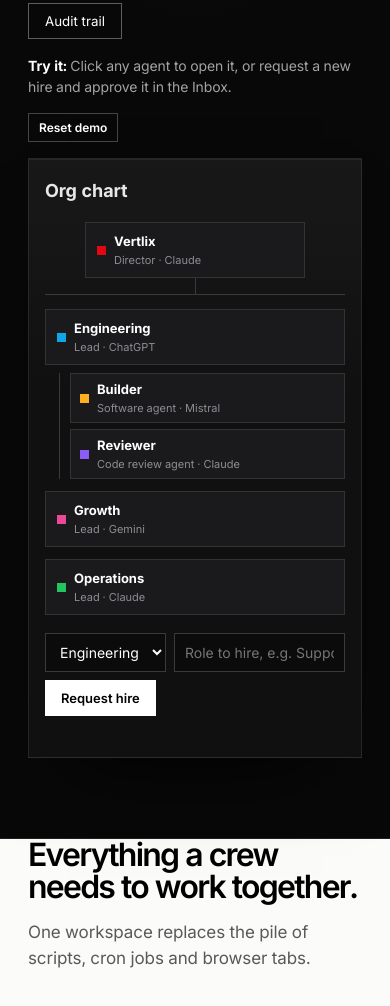
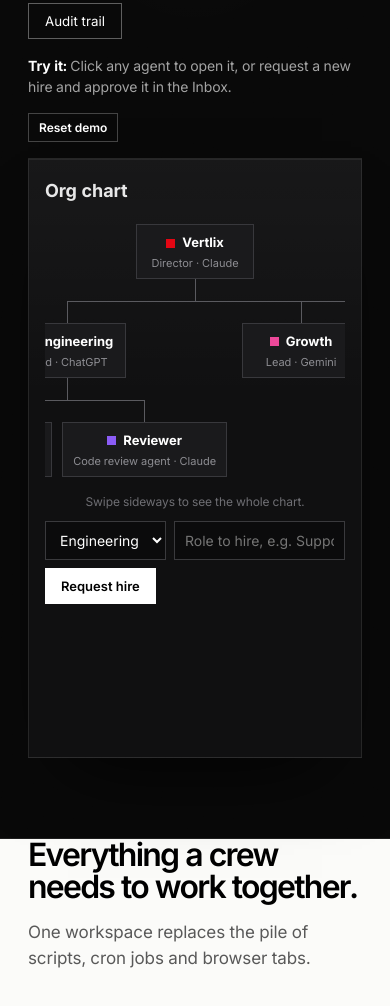
Before and after one commit to veltrix-ux/Vertlix, a website: page index.html in a window 390 px wide. Shown: the part 2780-3786 px from the top of the page. Drawn offline with nearby package versions, Linux system fonts and the light colour scheme.

Commit message:
Add new styles and update organization chart

```diff
--- a/index.html
+++ b/index.html
@@ -373,7 +373,26 @@ body.lock{overflow:hidden}
 .dm-ch{background:transparent;color:#a3a3a3;border:1px solid #333;padding:5px 11px;font:12px "Inter",Arial,sans-serif;cursor:pointer}.dm-ch.on{background:#fff;color:#000;border-color:#fff}
 .dm-lg{display:flex;align-items:center;gap:0;padding:9px 0;border-bottom:1px solid #222;font-size:13px}.dm-t{color:#6e6e73;width:76px;flex:none;font-size:12px}
 @media(max-width:700px){.app{height:600px}.dm-br{grid-template-columns:1fr 1fr}.dm-br .bar{grid-column:1/-1;order:3}.dm-g{grid-template-columns:1fr}.app main{padding:18px 16px}}
-</style>
+
+.dm-org{overflow-x:auto;padding:2px 0 12px;margin-bottom:4px}
+.tr,.tr ul{list-style:none;margin:0;padding:0;display:flex;justify-content:center;position:relative}
+.tr{width:max-content;min-width:100%}
+.tr ul{padding-top:22px}
+.tr ul:before{content:"";position:absolute;top:0;left:50%;height:22px;border-left:1px solid #5a5a5f}
+.tr li{list-style:none;position:relative;display:flex;flex-direction:column;align-items:center;padding:22px 8px 0}
+.tr>li{padding-top:0}
+.tr li:before,.tr li:after{content:"";position:absolute;top:0;right:50%;width:50%;height:22px;border-top:1px solid #5a5a5f}
+.tr li:after{right:auto;left:50%;border-left:1px solid #5a5a5f}
+.tr>li:before,.tr>li:after,.tr li:only-child:before,.tr li:only-child:after{display:none}
+.tr li:only-child{padding-top:22px}.tr>li:only-child{padding-top:0}
+.tr li:first-child:before,.tr li:last-child:after{border:0}
+.tr li:last-child:before{border-right:1px solid #5a5a5f}
+.tr .dm-n{flex-direction:column;align-items:center;text-align:center;gap:3px;width:auto;min-width:138px;max-width:170px;padding:10px 14px;background:#1a1a1c;border:1px solid #38383c}
+.tr .dm-n b{display:flex;align-items:center;font-size:13px}.tr .dm-n .dd{margin-right:7px}
+.tr .dm-n small{white-space:normal;line-height:1.3;font-size:11px}
+.tr .dm-n:hover{border-color:#fff;background:#222225}
+@media(max-width:700px){.tr .dm-n{min-width:118px;padding:8px 10px}.tr li{padding-left:5px;padding-right:5px}}
+.dm-sw{display:none;color:#6e6e73;font-size:12px;text-align:center}@media(max-width:900px){.dm-sw{display:block}}</style>
 </head>
 <body>
 <nav><div class="w"><a class="logo" href="#"><i></i>Vertlix</a>
@@ -544,10 +563,10 @@ function dot(a){return '<b class="dd" style="background:'+a.c+'"></b>'}
 function opts(list,sel){return list.map(function(a){return '<option value="'+a.id+'"'+(a.id===sel?' selected':'')+'>'+E(a.name)+'</option>'}).join('')}
 function vGoals(){var l=S.goals.map(function(g,i){var a=ag(g.o),d=g.pr>=100;return '<div class="dm-c"><b>'+E(g.t)+'</b><div class="dm-m">Owner: '+E(a.name)+' · Budget: $'+g.b+' / month</div><div class="bar"><i style="width:'+g.pr+'%"></i></div><div class="dm-r sb"><span class="'+(d?'ok':'')+'">'+(d?'✓ Done':g.pr+'% complete')+'</span>'+(d?'':'<button class="dm-b g sm" data-act="adv" data-i="'+i+'">+10% progress</button>')+'</div></div>'}).join('');
 return '<div class="h">Goals</div><div class="dm-f"><input id="dmgt" maxlength="80" placeholder="e.g. Launch the beta in 30 days" aria-label="Goal"><select id="dmgo" aria-label="Owner">'+opts(S.agents,'v')+'</select><input id="dmgb" type="number" min="10" step="10" value="100" aria-label="Monthly budget in dollars" style="width:90px"><button class="dm-b" data-act="goal">Create goal</button></div>'+l}
-function node(a,sm){return '<button class="dm-n'+(sm?' sm':'')+(a.p?' pz':'')+'" data-act="sel" data-id="'+a.id+'">'+dot(a)+'<span><b>'+E(a.name)+'</b><small>'+E(a.role)+' · '+E(a.model)+(a.p?' · Paused':'')+'</small></span></button>'}
-function vOrg(){var cols=S.agents.filter(function(a){return a.par==='v'}).map(function(l){var k=S.agents.filter(function(a){return a.par===l.id}).map(function(x){return node(x,1)}).join('');return '<div class="dm-col">'+node(l)+(k?'<div class="dm-kids">'+k+'</div>':'')+'</div>'}).join('');
-var who=S.agents.filter(function(a){return a.par==='v'||a.id==='v'});
-return '<div class="h">Org chart</div><div class="dm-org"><div class="dm-top">'+node(ag('v'))+'</div><div class="dm-cols">'+cols+'</div></div><div class="dm-f" style="margin-top:18px"><select id="dmhl" aria-label="Who is hiring">'+opts(who,'e')+'</select><input id="dmhr" maxlength="30" placeholder="Role to hire, e.g. Support agent" aria-label="Role"><button class="dm-b" data-act="hire">Request hire</button></div>'}
+function node(a){return '<button class="dm-n'+(a.p?' pz':'')+'" data-act="sel" data-id="'+a.id+'"><b>'+dot(a)+E(a.name)+'</b><small>'+E(a.role)+' · '+E(a.model)+(a.p?' · Paused':'')+'</small></button>'}
+function kids(pid){var k=S.agents.filter(function(a){return a.par===pid});return k.length?'<ul>'+k.map(function(a){return '<li>'+node(a)+kids(a.id)+'</li>'}).join('')+'</ul>':''}
+function vOrg(){var who=S.agents.filter(function(a){return a.par==='v'||a.id==='v'});
+return '<div class="h">Org chart</div><div class="dm-org" tabindex="0" aria-label="Org chart, scrolls sideways"><ul class="tr"><li>'+node(ag('v'))+kids('v')+'</li></ul></div><div class="dm-sw">Swipe sideways to see the whole chart.</div><div class="dm-f" style="margin-top:10px"><select id="dmhl" aria-label="Who is hiring">'+opts(who,'e')+'</select><input id="dmhr" maxlength="30" placeholder="Role to hire, e.g. Support agent" aria-label="Role"><button class="dm-b" data-act="hire">Request hire</button></div>'}
 function vInbox(){var l=S.reqs.map(function(r){return '<div class="dm-c"><b>'+E(r.title)+'</b><p>Reason: '+E(r.why)+' '+E(r.cost)+'</p><div class="st2">Waiting for approval</div><div class="dm-r"><button class="dm-b" data-act="ok" data-id="'+r.id+'">Approve</button><button class="dm-b g" data-act="no" data-id="'+r.id+'">Reject</button></div></div>'}).join('')||'<div class="dm-e">Inbox zero. Nothing is waiting for you.</div>';
 return '<div class="h">Inbox <span class="live">'+S.reqs.length+' waiting</span></div>'+l+'<div class="dm-r"><button class="dm-b g sm" data-act="sim">Simulate a new request</button></div>'}
 function vCost(){var ts=0,tc=0,live=S.agents.filter(function(a){return!a.p}).length,w='';
@@ -560,7 +579,7 @@ return '<div class="h">Activity</div><div class="dm-r" style="margin:-6px 0 12px
 function vAgent(){var a=ag(S.sel);if(!a){S.v='org';return vOrg()}var pc=Math.min(100,Math.round(a.sp/a.cap*100)),p=ag(a.par);
 return '<div class="h">'+dot(a)+E(a.name)+' <span class="pill '+(a.p?'pa':'ac')+'">'+(a.p?'Paused':'Active')+'</span></div><div class="dm-g"><div><small>Role</small>'+E(a.role)+'</div><div><small>Reports to</small>'+(p?E(p.name):'You')+'</div><div><small>Model</small><select data-act="model" aria-label="Model">'+MODELS.map(function(m){return '<option'+(m===a.model?' selected':'')+'>'+m+'</option>'}).join('')+'</select></div><div><small>Spend this month</small>$'+a.sp+' of $'+a.cap+'</div></div><div class="bar" style="margin:14px 0"><i style="width:'+pc+'%"></i></div><div class="dm-m">Current task: <b style="color:#fff">'+E(a.task)+'</b></div><div class="dm-f"><input id="dmt" maxlength="60" placeholder="Assign a new task" aria-label="Task"><button class="dm-b" data-act="task">Assign task</button><button class="dm-b g" data-act="tg" data-id="'+a.id+'">'+(a.p?'Resume agent':'Pause agent')+'</button></div>'}
 function render(){var V={goals:vGoals,org:vOrg,inbox:vInbox,cost:vCost,log:vLog,agent:vAgent},h=V[S.v](),m=document.getElementById('dmm');
-m.innerHTML=(S.m?'<div class="dn2" role="status">'+E(S.m)+'</div>':'')+h;S.m='';
+m.innerHTML=(S.m?'<div class="dn2" role="status">'+E(S.m)+'</div>':'')+h;S.m='';var og=m.querySelector('.dm-org');if(og)og.scrollLeft=(og.scrollWidth-og.clientWidth)/2;
 document.getElementById('dmh').innerHTML='<b>Try it:</b> '+E(HINT[S.v]);
 document.querySelectorAll('#dmn li').forEach(function(l){l.classList.toggle('on',l.dataset.v===S.v)});
 document.querySelectorAll('.tabs button').forEach(function(b){b.classList.toggle('on',b.dataset.v===S.v)});
```
